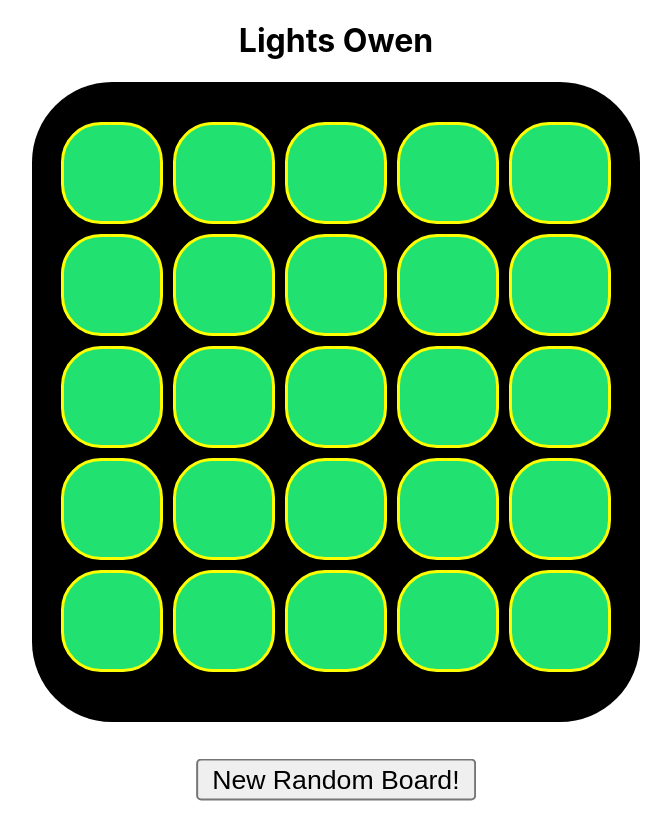
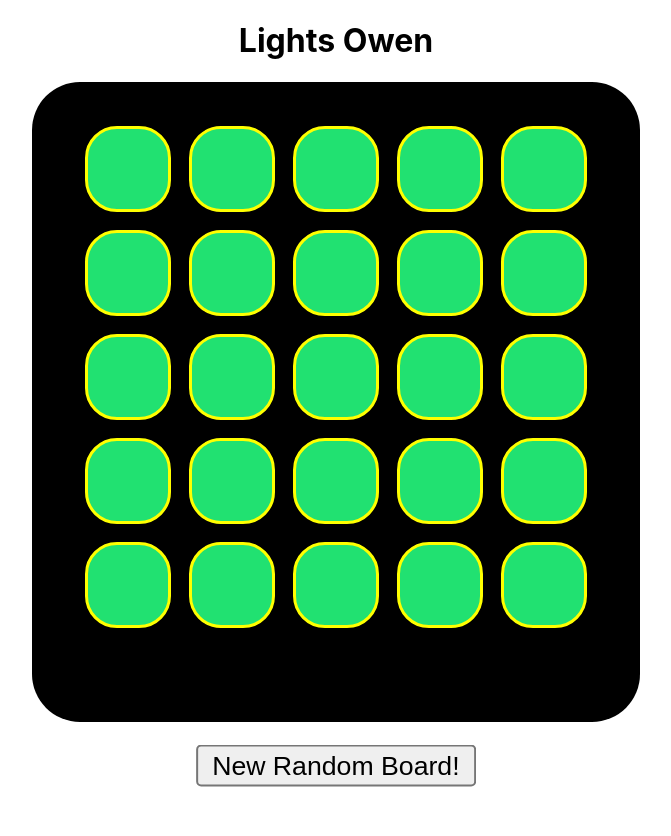
Before and after one commit to OwenPortfolio/lights-out, a React (Create React App) app: page / in a window 1280 px wide. Shown: the whole page, without its empty margins (304-975 px from the left). After the commit the page ends 810 px from the top, so only its background shows below. Built offline with nearby package versions, Linux system fonts and the light colour scheme.

Commit message:
correct new game button for new grid size

```diff
--- a/src/components/NewGameButton.jsx
+++ b/src/components/NewGameButton.jsx
@@ -1,9 +1,10 @@
 const NewGameButton = () => {
 
-    let grid = ['A1', 'A2', 'A3', 'A4',
-                'B1', 'B2', 'B3', 'B4',
-                'C1', 'C2', 'C3', 'C4',
-                'D1', 'D2', 'D3', 'D4']
+    let grid = ['A1', 'A2', 'A3', 'A4', 'A5',
+    'B1', 'B2', 'B3', 'B4', 'B5',
+    'C1', 'C2', 'C3', 'C4', 'C5',
+    'D1', 'D2', 'D3', 'D4', 'D5',
+    'E1', 'E2', 'E3', 'E4', 'E5']
 
     const randomise = () => {
 
--- a/src/components/WinChecker.jsx
+++ b/src/components/WinChecker.jsx
@@ -13,7 +13,6 @@ const WinChecker = () => {
             let tile = document.getElementById(grid[i]).firstChild
             if(tile.style[0] !== 'background-color'){
                 lights++;
-                console.log(lights)
             }
             if(lights === 25){
                 document.getElementById('NewGameButton').click();
--- a/src/index.css
+++ b/src/index.css
@@ -5,7 +5,7 @@
 }
 
 #NewGameButton{
-  margin: 2em;
+  margin: 1em;
   transform: scale(2)
 }
 
@@ -28,28 +28,27 @@ code {
 
   min-width: 38em;
   place-items: center;
-  border-radius: 5em;
+  border-radius: 3em;
   height: 40em;
   background-color: rgb(0, 0, 0);
   display: grid;
-  grid-template-columns: 7em 7em 7em 7em 7em;
-  grid-template-rows: 7em 7em 7em 7em 7em;
+  grid-template-columns: 6.5em 6.5em 6.5em 6.5em 6.5em;
+  grid-template-rows: 6.5em 6.5em 6.5em 6.5em 6.5em;
 }
 
 .grid-container div {
   margin: 2em;
   place-items: center;
-  border-radius: 2.5em;
+  border-radius: 2em;
   display: grid;
-  width: 6em;
-  height: 6em;
+  width: 5em;
+  height: 5em;
 }
 
 .light {
   border-style:dashed ;
   border-color:rgb(255, 251, 0);
   border-width: 0.2em;
-  margin:1em;
   background-color: rgb(59, 100, 77);
   display: flex;
   justify-content: center;
```
